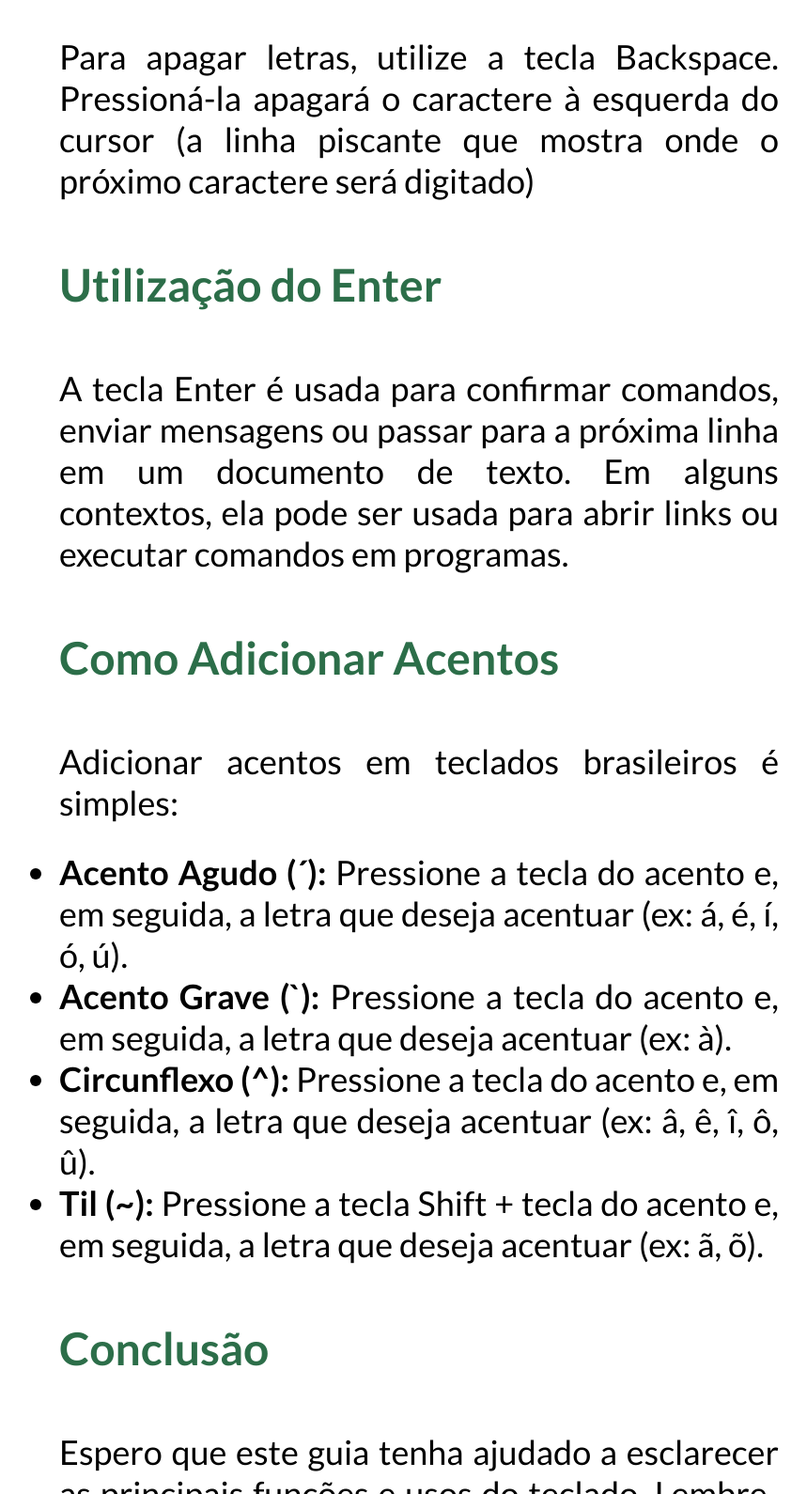
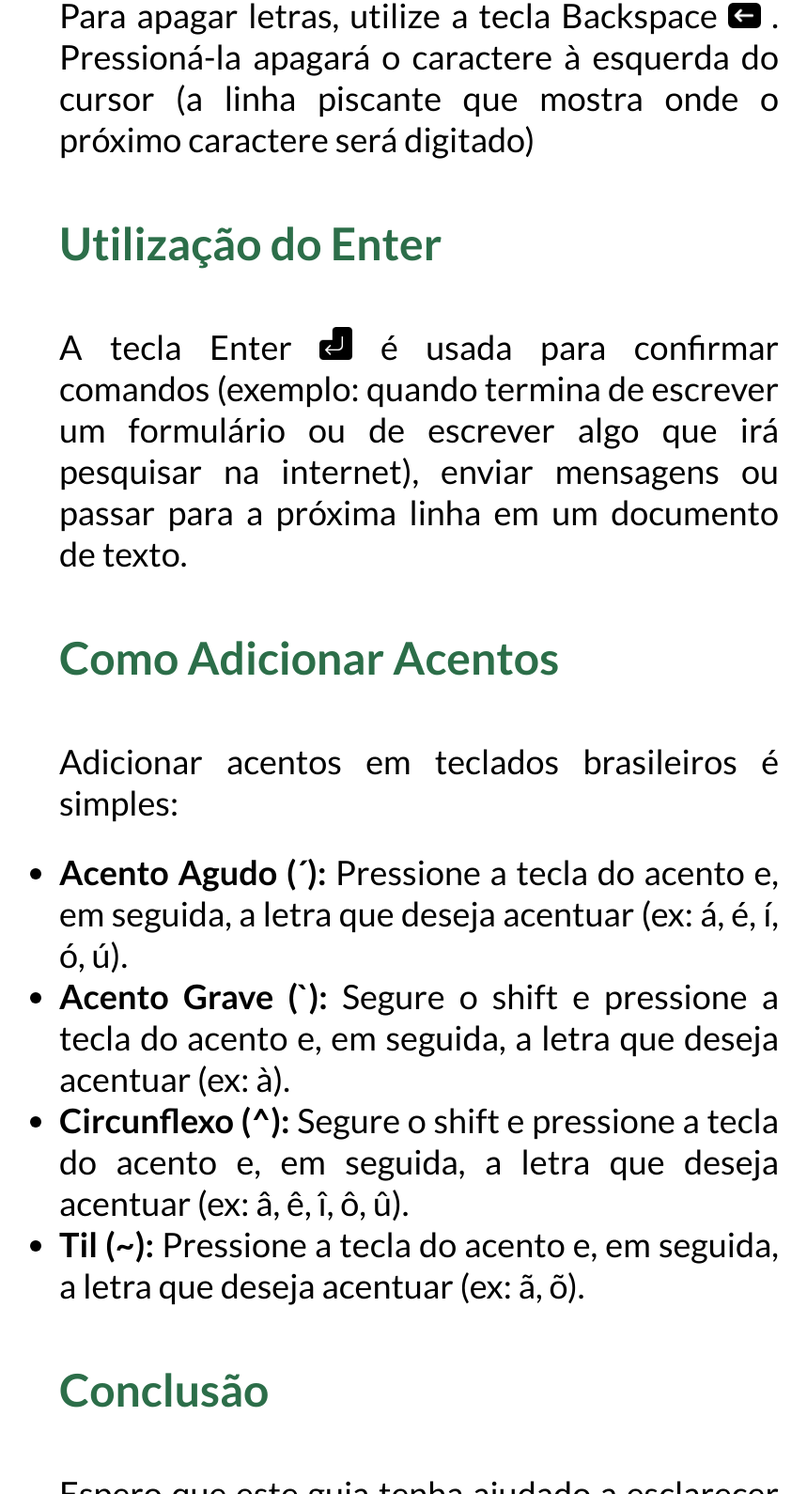
Before and after one commit to lucasmoraist/Click-Idoso, a plain HTML site: page pages/teclado.html in a window 1280 px wide. Shown: the part 4041-5631 px from the top of the page at 94% size, without its empty margins (393-1252 px from the left). Drawn offline with Linux system fonts and the light colour scheme.

Commit message:
feat: add icones

```diff
--- a/pages/teclado.html
+++ b/pages/teclado.html
@@ -113,22 +113,22 @@
                     <ul>
                         <li>
                             <b>Shift:</b>
-                            <img src="../assets/img/tecla-shift.png" alt="Tecla Shift" width="35px">
+                            <img src="../assets/img/tecla-shift.png" alt="Ícone Tecla Shift" width="35px">
                             Esta tecla é usada para digitar letras maiúsculas ou os símbolos superiores
                             nas teclas que possuem dois caracteres. Para usá-la, segure a tecla Shift e, ao mesmo tempo,
                             pressione a letra ou símbolo desejado.
                         </li>
                         <li>
                             <b>Caps Lock:</b>
-                            <img src="../assets/img/tecla-capslock.png" alt="" width="35px">
+                            <img src="../assets/img/tecla-capslock.png" alt="Ícone Tecla Caps Lock" width="35px">
                             Ao ativar a tecla Caps Lock, todas as letras serão digitadas em maiúsculas
                             até que a tecla seja pressionada novamente para desativá-la. Uma luz no teclado geralmente
                             indica quando o Caps Lock está ativado.
                         </li>
                     </ul>
                     <p>
-                        A principal diferença entre Shift e Caps Lock é que o Shift é usado momentaneamente para uma
-                        única letra maiúscula ou símbolo, enquanto o Caps Lock permanece ativado até ser desativado.
+                        A principal diferença entre Shift e Caps Lock é que o Shift é uma tecla que devemos segurar para
+                        utiliza-lá, enquanto o Caps Lock nos permite ativar e desativar a tecla.
                     </p>
                 </div>
             </div>
@@ -136,7 +136,10 @@
             <div id="apagar" class="capitulo">
                 <h3>Como Apagar Letras</h3>
                 <p>
-                    Para apagar letras, utilize a tecla Backspace. Pressioná-la apagará o caractere à esquerda do cursor
+                    Para apagar letras, utilize a tecla Backspace
+                    <img src="../assets/img/tecla-backspace.png" alt="Ícone Tecla Backspace, Tecla Para Apagar"
+                        width="35px">
+                    . Pressioná-la apagará o caractere à esquerda do cursor
                     (a linha piscante que mostra onde o próximo caractere será digitado)
                 </p>
             </div>
@@ -144,9 +147,11 @@
             <div id="enter" class="capitulo">
                 <h3>Utilização do Enter</h3>
                 <p>
-                    A tecla Enter é usada para confirmar comandos, enviar mensagens ou passar para a próxima linha em um
-                    documento de texto. Em alguns contextos, ela pode ser usada para abrir links ou executar comandos em
-                    programas.
+                    A tecla Enter
+                    <img src="../assets/img/tecla-enter.png" alt="Ícone Tecla Enter" width="35px">
+                    é usada para confirmar comandos (exemplo: quando termina de escrever um formulário ou de escrever
+                    algo que irá pesquisar na internet), enviar mensagens ou passar para a próxima linha em um
+                    documento de texto.
                 </p>
             </div>
 
@@ -155,14 +160,24 @@
                 <div>
                     <p>Adicionar acentos em teclados brasileiros é simples:</p>
                     <ul>
-                        <li><b>Acento Agudo (´):</b> Pressione a tecla do acento e, em seguida, a letra que deseja
-                            acentuar (ex: á, é, í, ó, ú).</li>
-                        <li><b>Acento Grave (`):</b> Pressione a tecla do acento e, em seguida, a letra que deseja
-                            acentuar (ex: à).</li>
-                        <li><b>Circunflexo (^):</b> Pressione a tecla do acento e, em seguida, a letra que deseja
-                            acentuar (ex: â, ê, î, ô, û).</li>
-                        <li><b>Til (~):</b> Pressione a tecla Shift + tecla do acento e, em seguida, a letra que deseja
-                            acentuar (ex: ã, õ).</li>
+                        <li>
+                            <b>Acento Agudo (´):</b> Pressione a tecla do acento e, em seguida, a letra que deseja
+                            acentuar (ex: á, é, í, ó, ú).
+                        </li>
+                        <li>
+                            <b>Acento Grave (`):</b> Segure o shift e pressione a tecla do acento e, em seguida, a letra
+                            que deseja
+                            acentuar (ex: à).
+                        </li>
+                        <li>
+                            <b>Circunflexo (^):</b> Segure o shift e pressione a tecla do acento e, em seguida, a letra
+                            que deseja
+                            acentuar (ex: â, ê, î, ô, û).
+                        </li>
+                        <li>
+                            <b>Til (~):</b> Pressione a tecla do acento e, em seguida, a letra que deseja
+                            acentuar (ex: ã, õ).
+                        </li>
                     </ul>
                 </div>
             </div>
```
Also changed, not shown: assets/img/tecla-backspace.png (added), assets/img/tecla-enter.png (added).
